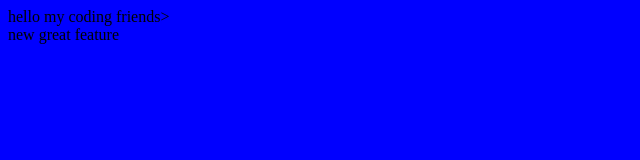
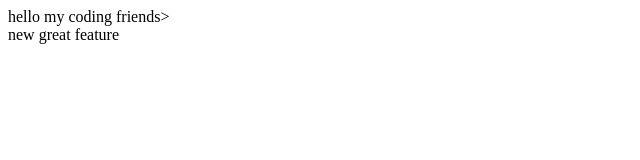
Before and after one commit to codeswisha/main, a plain HTML site: page index.html in a window 1280 px wide. Shown: the whole page, without its empty margins (0-640 px from the left). Drawn offline with Linux system fonts and the light colour scheme.

Commit message:
took out color

```diff
--- a/index.html
+++ b/index.html
@@ -4,7 +4,6 @@
     <meta charset="UTF-8">
     <meta name="viewport" content="width=device-width, initial-scale=1.0">
     <title><document></title>
-    <link rel="stylesheet" href="styles.css">
 <head>
 <body>
     <hi>hello my coding friends></hi>
--- a/styles.css
+++ /dev/null
@@ -1,3 +0,0 @@
-body{
-background-color: blue;
-}
```
